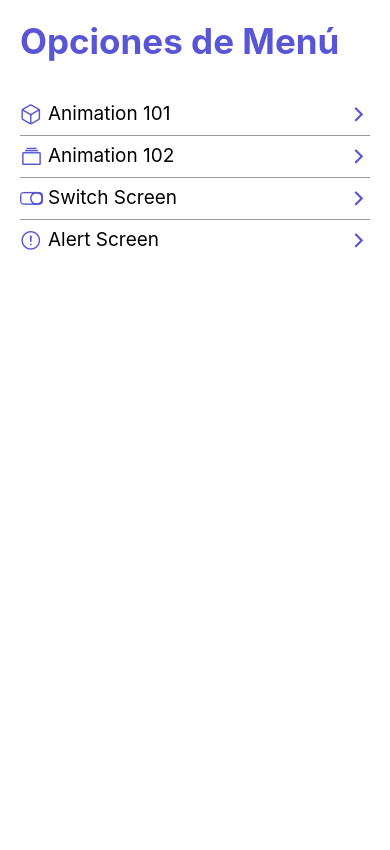
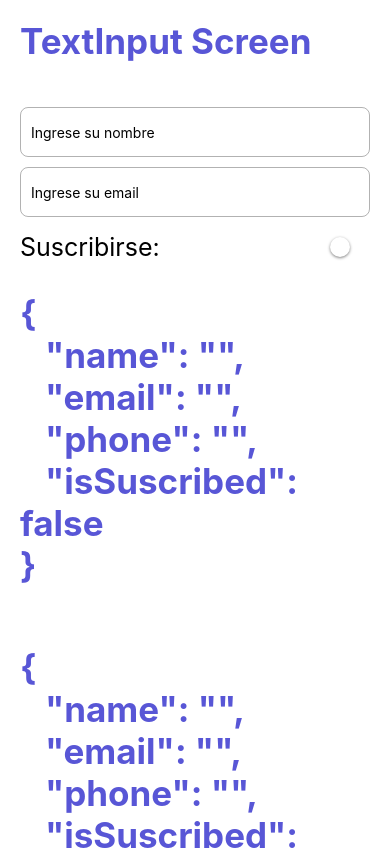
Before and after one commit to amartinezafp/06RNComponents, a React Native app: screen /TextInputScreen in a window 390 px wide. Shown: the top 850 px of the page. Built offline with nearby package versions, Linux system fonts and the light colour scheme.

Commit message:
Tarea FORM

```diff
--- a/src/data/menuItems.tsx
+++ b/src/data/menuItems.tsx
@@ -20,5 +20,10 @@
     name:'Alert Screen',
     Icon: 'alert-circle-outline',
     component:'AlertScreen'
+  },
+  {
+    name:'Text Input Screen',
+    Icon: 'document-text-outline',
+    component:'TextInputScreen'
   }
 ]
--- /dev/null
+++ b/src/hooks/useForm.tsx
@@ -0,0 +1,20 @@
+import { useState } from 'react';
+
+export const useForm = <T extends Object>( initState: T ) => {
+
+    const [state, setState] = useState( initState );
+
+    const onChange = <K extends Object> (value: K, field: keyof T ) => {
+        setState({
+            ...state,
+            [field]: value
+        });
+    }
+
+    return {
+        ...state,
+        form: state,
+        onChange,
+    }
+
+}
--- a/src/navigation/StackNavigator.tsx
+++ b/src/navigation/StackNavigator.tsx
@@ -5,6 +5,7 @@
 import Animation102Screen from '../screens/Animation102Screen';
 import HomeScreen from '../screens/HomeScreen';
 import SwitchScreen from '../screens/SwitchScreen';
+import TextInputScreen from '../screens/TextInputScreen';
 
 
 const Stack = createStackNavigator();
@@ -52,6 +53,15 @@
           headerShown:false
         }}
        />
+       <Stack.Screen name="TextInputScreen" component={TextInputScreen}
+        options={{
+          cardStyle:{
+            backgroundColor:'white'
+          },
+          headerShown:false
+        }}
+       />
     </Stack.Navigator>
+
   );
 }
--- a/src/screens/AlertScreen.tsx
+++ b/src/screens/AlertScreen.tsx
@@ -22,6 +22,17 @@
           );
     }
 
+    const showPrompt = () =>{
+        Alert.prompt(
+            '¿Está Seguro?',
+            'Esta acción no se puede revertir',
+            (valor:String) => console.log('info: ',valor),
+            'plain-text',
+            'Hola Mundo',
+            'number-pad'
+          );
+    }
+
 
   return (
     <View style={styles.globalMargin}>
@@ -29,6 +40,10 @@
       <Button title="Mostrar Alerta"
       onPress={showAlert}
       />
+      <View style={{height:10}}></View>
+      <Button title="Mostrar Prompt"
+      onPress={showPrompt}
+      />
     </View>
   )
 }
--- /dev/null
+++ b/src/screens/TextInputScreen.tsx
@@ -0,0 +1,99 @@
+import { View, Text, TextInput, StyleSheet, KeyboardAvoidingView, Platform, TouchableWithoutFeedback, Keyboard } from 'react-native'
+import React, { useState } from 'react'
+import HeaderTitle from '../components/HeaderTitle'
+import { styles } from '../theme/appTheme'
+import { ScrollView } from 'react-native-gesture-handler'
+import { useForm } from '../hooks/useForm'
+import CustomSwitch from '../components/CustomSwitch'
+
+
+const TextInputScreen = () => {
+
+
+const {form, onChange, isSuscribed} = useForm({
+
+        name: '',
+        email: '',
+        phone: '',
+        isSuscribed:false
+
+});
+
+
+    return (
+        <KeyboardAvoidingView
+
+            behavior={Platform.OS === "ios" ? "padding" : "height"}
+
+        >
+            <ScrollView>
+                <TouchableWithoutFeedback onPress={Keyboard.dismiss}>
+                    <View style={styles.globalMargin}>
+                        <HeaderTitle title="TextInput Screen" />
+                        <TextInput
+                            style={styles2.inputStyle}
+                            placeholder="Ingrese su nombre"
+                            autoCorrect={false}
+                            autoCapitalize='words'
+                            onChangeText={(value) => onChange(value, 'name')}
+                        />
+                        <TextInput
+                            style={styles2.inputStyle}
+                            placeholder="Ingrese su email"
+                            autoCorrect={false}
+                            autoCapitalize='none'
+                            onChangeText={(value) => onChange(value, 'email')}
+                            keyboardType='email-address'
+                            keyboardAppearance='dark'
+
+                        />
+
+<View style={styles2.switchRow}>
+        <Text style={styles2.switchText}>Suscribirse:</Text>
+        <CustomSwitch isOn={isSuscribed} onChange={(value)=>onChange(value as any,'isSuscribed')}/>
+      </View>
+
+
+
+                        <HeaderTitle title={JSON.stringify(form, null, 3)} />
+
+                        <HeaderTitle title={JSON.stringify(form, null, 3)} />
+
+                        <TextInput
+                            style={styles2.inputStyle}
+                            placeholder="Ingrese su teléfono"
+                            onChangeText={(value) => onChange(value, 'phone')}
+                            keyboardType='phone-pad'
+                        />
+  <View style={{ height: 100 }}></View>
+                    </View>
+
+                </TouchableWithoutFeedback>
+
+            </ScrollView>
+
+        </KeyboardAvoidingView>
+    )
+}
+
+export default TextInputScreen
+
+const styles2 = StyleSheet.create({
+    inputStyle: {
+        borderWidth: 0.5,
+        borderRadius: 8,
+        height: 50,
+        paddingHorizontal: 10,
+        borderColor: 'rgba(0,0,0,0.3)',
+        marginVertical: 5
+    },
+    switchRow:{
+        flexDirection:'row',
+        justifyContent:'space-between',
+        alignItems:'center',
+        marginVertical:10
+      },
+      switchText:{
+        fontSize:25
+      }
+});
```
